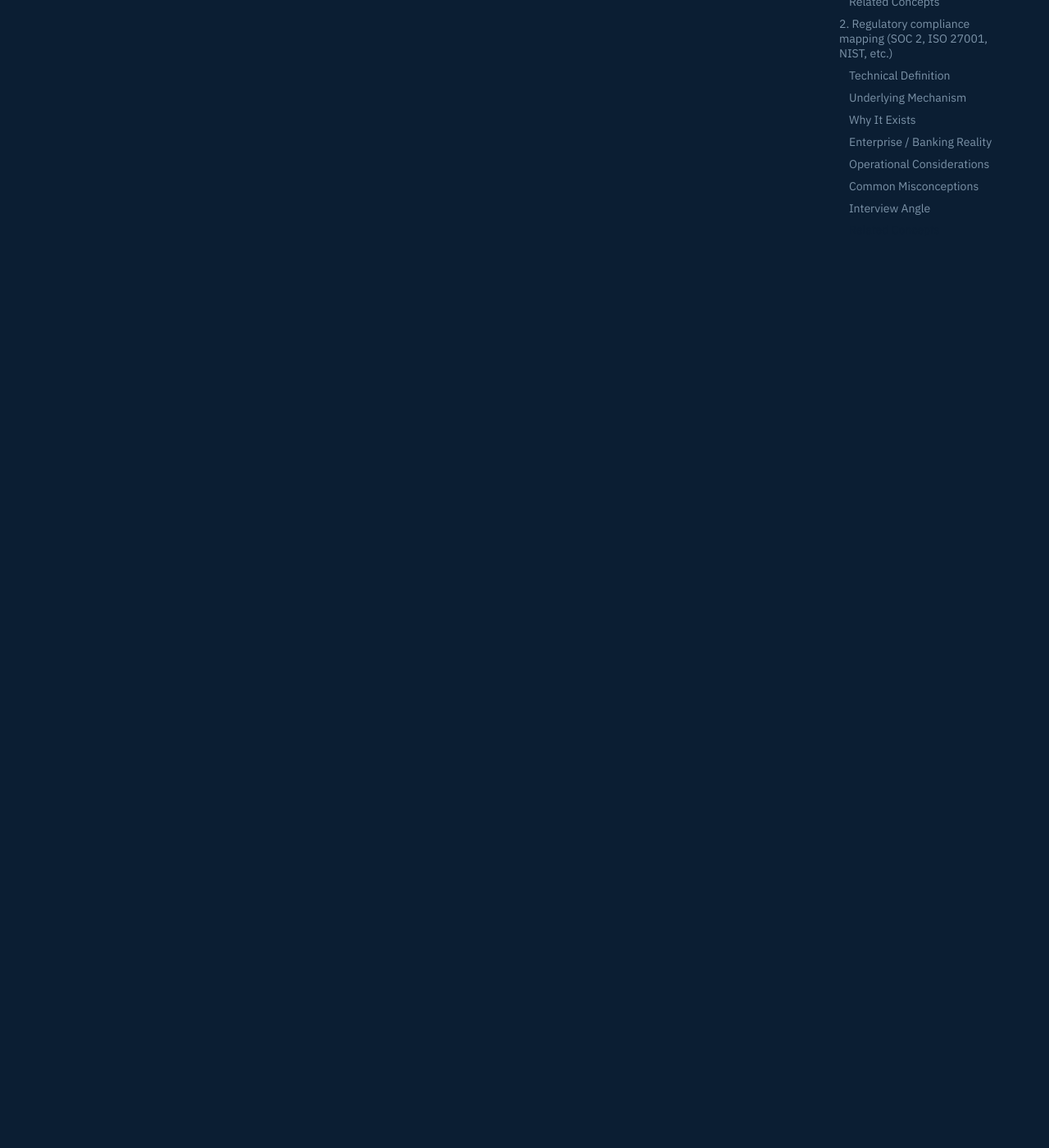
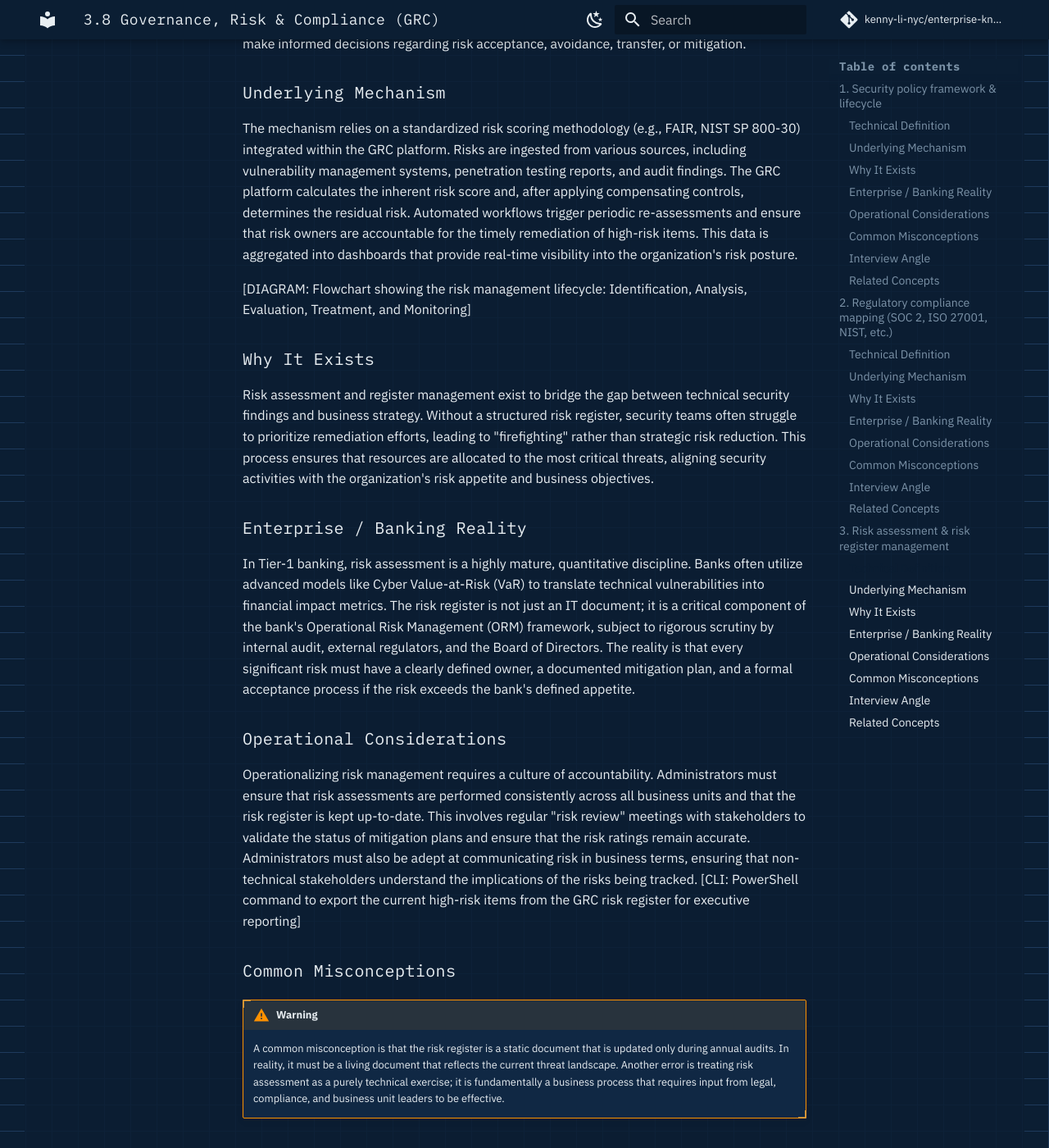
Before and after one commit to kenny-li-nyc/enterprise-knowledge-base, an MkDocs documentation site: the page built from docs/security/governance-risk-compliance-grc.md, in a window 1280 px wide and 1400 px high, scrolled down 5436 px. Shown: the whole window at 82% size. Built offline with MkDocs 1.6.1 and Material for MkDocs 9.7.7, drawn with Linux system fonts in a browser that asks for light colours; comment, search, counter and statistics services are not loaded; some of the changed text lies outside the part shown.

Commit message:
feat: add risk assessment and register management section to GRC docs
Co-authored-by: aider (gemini/gemini-3.1-flash-lite) <aider@aider.chat>

```diff
--- a/docs/security/governance-risk-compliance-grc.md
+++ b/docs/security/governance-risk-compliance-grc.md
@@ -71,3 +71,39 @@ Operationalizing compliance mapping requires a disciplined approach to control m
 ### Related Concepts
 - Section 3.8.1: Security policy framework & lifecycle
 - Section 3.8.4: Audit preparation & evidence collection
+
+## 3. Risk assessment & risk register management
+
+### Technical Definition
+Risk assessment is the systematic process of identifying, analyzing, and evaluating potential threats and vulnerabilities to an organization's information assets. The risk register is the centralized, dynamic repository that documents these identified risks, their associated impact and likelihood, the current risk rating, and the status of mitigation efforts. This process transforms abstract security concerns into quantifiable business data, enabling stakeholders to make informed decisions regarding risk acceptance, avoidance, transfer, or mitigation.
+
+### Underlying Mechanism
+The mechanism relies on a standardized risk scoring methodology (e.g., FAIR, NIST SP 800-30) integrated within the GRC platform. Risks are ingested from various sources, including vulnerability management systems, penetration testing reports, and audit findings. The GRC platform calculates the inherent risk score and, after applying compensating controls, determines the residual risk. Automated workflows trigger periodic re-assessments and ensure that risk owners are accountable for the timely remediation of high-risk items. This data is aggregated into dashboards that provide real-time visibility into the organization's risk posture.
+
+[DIAGRAM: Flowchart showing the risk management lifecycle: Identification, Analysis, Evaluation, Treatment, and Monitoring]
+
+### Why It Exists
+Risk assessment and register management exist to bridge the gap between technical security findings and business strategy. Without a structured risk register, security teams often struggle to prioritize remediation efforts, leading to "firefighting" rather than strategic risk reduction. This process ensures that resources are allocated to the most critical threats, aligning security activities with the organization's risk appetite and business objectives.
+
+### Enterprise / Banking Reality
+In Tier-1 banking, risk assessment is a highly mature, quantitative discipline. Banks often utilize advanced models like Cyber Value-at-Risk (VaR) to translate technical vulnerabilities into financial impact metrics. The risk register is not just an IT document; it is a critical component of the bank's Operational Risk Management (ORM) framework, subject to rigorous scrutiny by internal audit, external regulators, and the Board of Directors. The reality is that every significant risk must have a clearly defined owner, a documented mitigation plan, and a formal acceptance process if the risk exceeds the bank's defined appetite.
+
+### Operational Considerations
+Operationalizing risk management requires a culture of accountability. Administrators must ensure that risk assessments are performed consistently across all business units and that the risk register is kept up-to-date. This involves regular "risk review" meetings with stakeholders to validate the status of mitigation plans and ensure that the risk ratings remain accurate. Administrators must also be adept at communicating risk in business terms, ensuring that non-technical stakeholders understand the implications of the risks being tracked.
+[CLI: PowerShell command to export the current high-risk items from the GRC risk register for executive reporting]
+
+### Common Misconceptions
+!!! warning
+    A common misconception is that the risk register is a static document that is updated only during annual audits. In reality, it must be a living document that reflects the current threat landscape. Another error is treating risk assessment as a purely technical exercise; it is fundamentally a business process that requires input from legal, compliance, and business unit leaders to be effective.
+
+### Interview Angle
+1. Question: How do you balance the need for quantitative risk analysis with the practical limitations of data availability?
+   Answer: We start with a qualitative approach to identify and categorize risks, then move toward quantitative analysis for our top-tier risks. We leverage available data points—such as historical incident data, threat intelligence, and vulnerability metrics—to build models that provide a reasonable estimate of potential impact, acknowledging that these are estimates rather than absolute certainties.
+2. Question: How do you handle a situation where a business unit owner refuses to accept the risk or fund the remediation of a critical finding?
+   Answer: We escalate the issue through the formal risk governance structure. We present the risk in terms of potential business impact and regulatory consequences. If the business owner still refuses, the risk is formally escalated to the Risk Committee or the Board, where the decision to accept the risk is documented and signed off by the appropriate executive, ensuring that accountability is clear.
+3. Question: What is the difference between inherent risk and residual risk, and why does it matter?
+   Answer: Inherent risk is the level of risk before any controls are applied. Residual risk is the level of risk remaining after controls are implemented. Understanding this difference is crucial because it allows us to measure the effectiveness of our security controls and determine if further investment is needed to bring the risk within our defined appetite.
+
+### Related Concepts
+- Section 3.8.1: Security policy framework & lifecycle
+- Section 3.8.2: Regulatory compliance mapping
```
